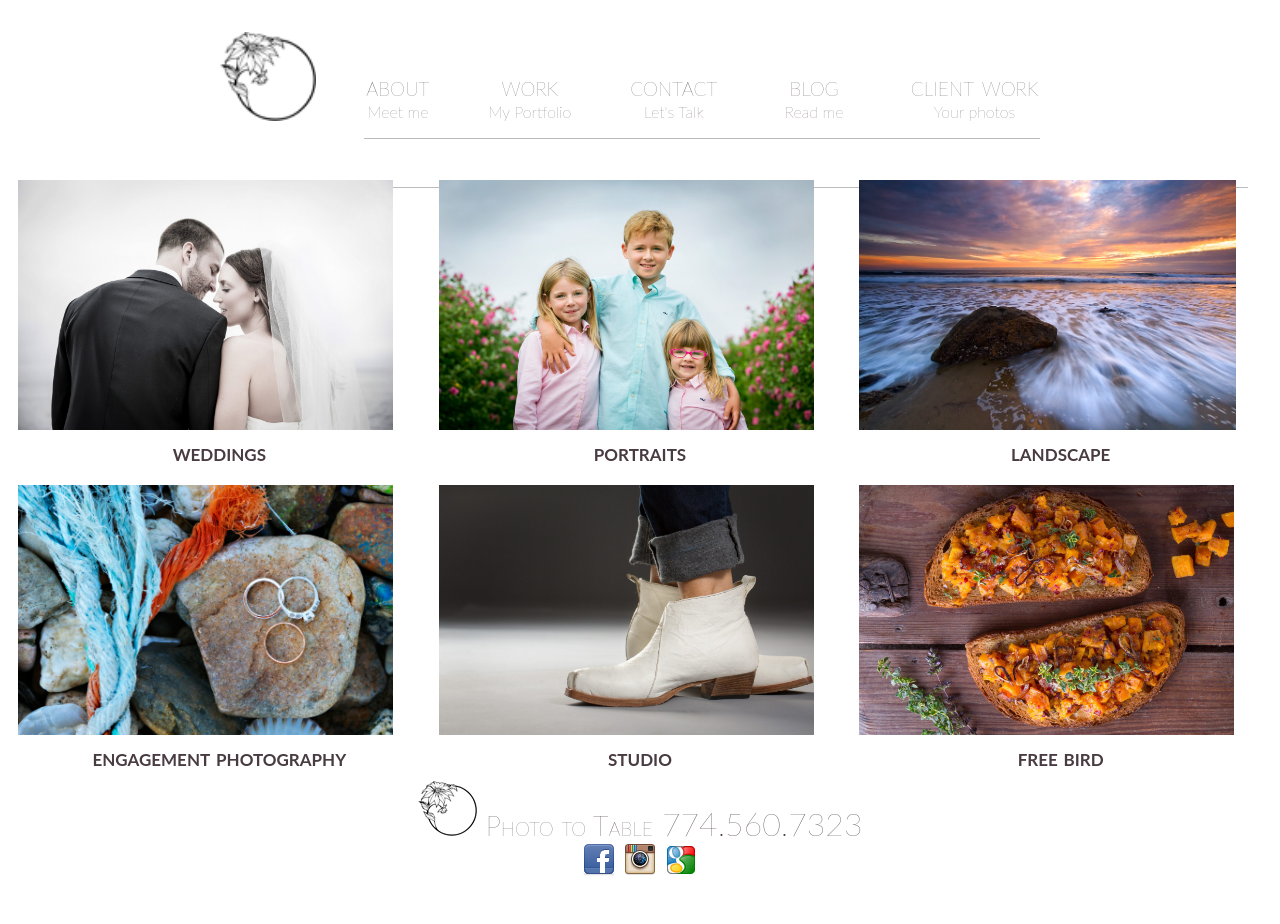
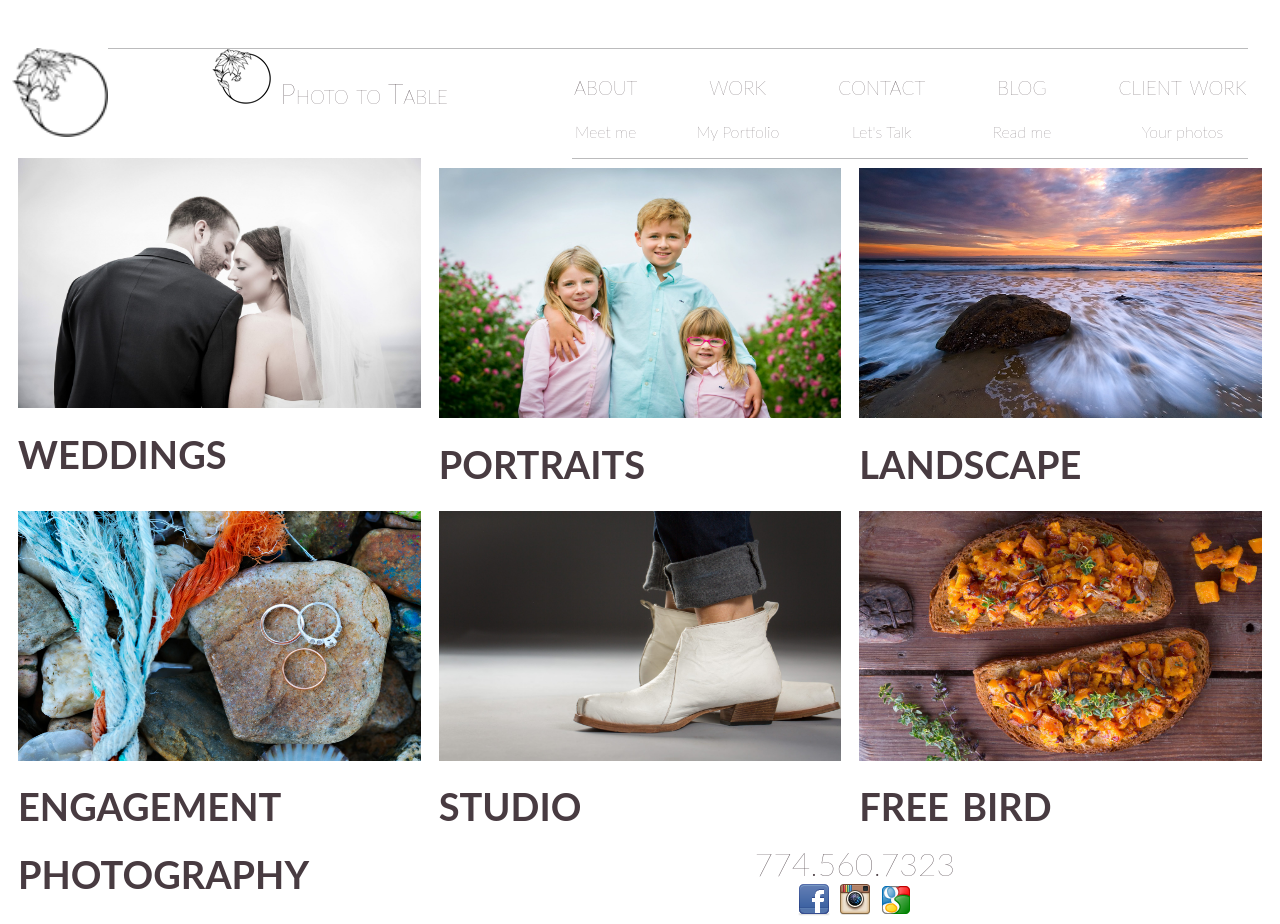
Before and after one commit to Vesna031/Vesna031.github.io, a plain HTML site: page unit_6/unit_6/indexupdate6.html in a window 1280 px wide. Before the commit the page ends 884 px from the top, so only its background shows below. Drawn offline with Linux system fonts and the light colour scheme.

Commit message:
Update styleupgrade.css

```diff
--- a/unit_6/unit_6/css/styleupgrade.css
+++ b/unit_6/unit_6/css/styleupgrade.css
@@ -13,7 +13,6 @@ body{
 
 
 header{
-	margin: 2rem;
 	text-align: center;
 }
 a{
@@ -24,8 +23,7 @@ a{
     cursor: pointer;
 }
 nav{
-	position: relative;
-    display: inline-block;
+	float: right;
 }
 .site_nav_item{
 	display: inline-block;
@@ -36,13 +34,12 @@ nav{
 .site_nav_subtitle{
 	display: block;
 }
-.site_nav_link {
-    display: block;
+nav a {
+    display: inline-block;
     padding: 0.75em 1.25em;
-    padding-bottom: 0;
 }
 #logo{
-	display: inline-block;
+	float:left;
 	vertical-align: middle;
 	width: 6rem;
 	margin: 0 0.75rem 0.75rem;
@@ -51,7 +48,7 @@ nav{
 
 /*main */
 
-h1{
+h3{
 	font-size: 24px;
 	text-align: center;
 }
@@ -74,13 +71,14 @@ h1{
 }
 
 .home_work_link {
-	position: static;
-    display: block;
-    padding: 9px;
-    float: left;
-    width: 33.33%;
-    width: calc(100%/3);
- }
+	padding: 9px;
+	float: left;
+	width: 33.33%;
+	width: calc(100%/3);
+}
+.home_work_link img {
+	width:100%;
+}
 /*footer */
 
 
@@ -89,3 +87,16 @@ h1{
 	margin: 3rem 0 0;
 	text-align: center;
 }
+#splash {
+	background:purple;
+	color:#fff;
+	height:100vh;
+	padding:10em 0 0;
+}
+.clearfix:after {
+	clear:both;
+	display:block;
+	visibility:hidden;
+	height:0;
+	content:"";
+}
```
